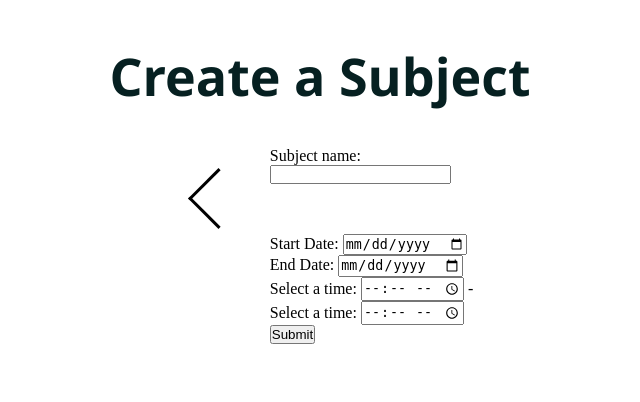
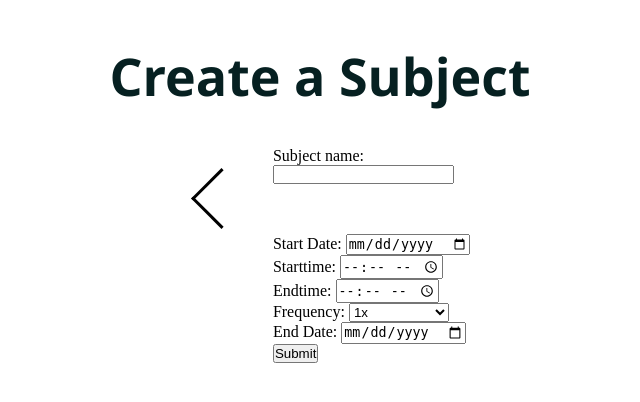
Before and after one commit to edvardsmazprecnieks/SetBox, a Flask app: page /subjectcreator in a window 1280 px wide. Shown: the part 50-452 px from the top of the page, without its empty margins (320-960 px from the left). Run offline with Flask 3, Linux system fonts and the light colour scheme.

Commit message:
included discussed elements for subjectcreator, see whatsapp pic

```diff
--- a/app/templates/subjects/subjectcreator.html
+++ b/app/templates/subjects/subjectcreator.html
@@ -14,27 +14,29 @@
             <label for="fname">Subject name:</label><br>
             <input type="text" id="fname" name="fname"><br>
         </div>
-        <div class="startenddate">
-            <div class="startdate">
-                <label for="startdate">Start Date:</label>
-                <input type="date" id="startdate" name="startdate">
+        <div class="startdate">
+            <label for="startdate">Start Date:</label>
+            <input type="date" id="startdate" name="startdate">
+        </div>
+        <div class="timeselector">
+            <div class="starttime">
+                <label for="appt">Starttime:</label>
+                <input type="time" id="appt" name="appt">
             </div>
-            <div>
-                <label for="enddate">End Date:</label>
-                <input type="date" id="enddate" name="enddate">
+            <div class="endtime">
+                <label for="appt">Endtime:</label>
+                <input type="time" id="appt" name="appt">
             </div>
         </div>
-        <!-- not the pretiest solution, maybe drop down menu? -->
-        <div class="timeselectors">
-            <div class="starttime">
-                <label for="from">Select a time:</label>
-                <input type="time" id="from" name="from">
-                <label for="from">-</label>
-            </div>
-            <div class="endtime">
-                <label for="until">Select a time:</label>
-                <input type="time" id="until" name="until">
-            </div>
+        <label for="frequency">Frequency:</label>
+        <select name="frequency" id="frequency">
+          <option value="1x">1x</option>
+          <option value="1xweek">1x per Week</option>
+          <option value="1xmonth">1x per Month</option>
+        </select>
+        <div>
+            <label for="enddate">End Date:</label>
+            <input type="date" id="enddate" name="enddate">
         </div>
         <div>
             <p><button>Submit</button></p>
```
